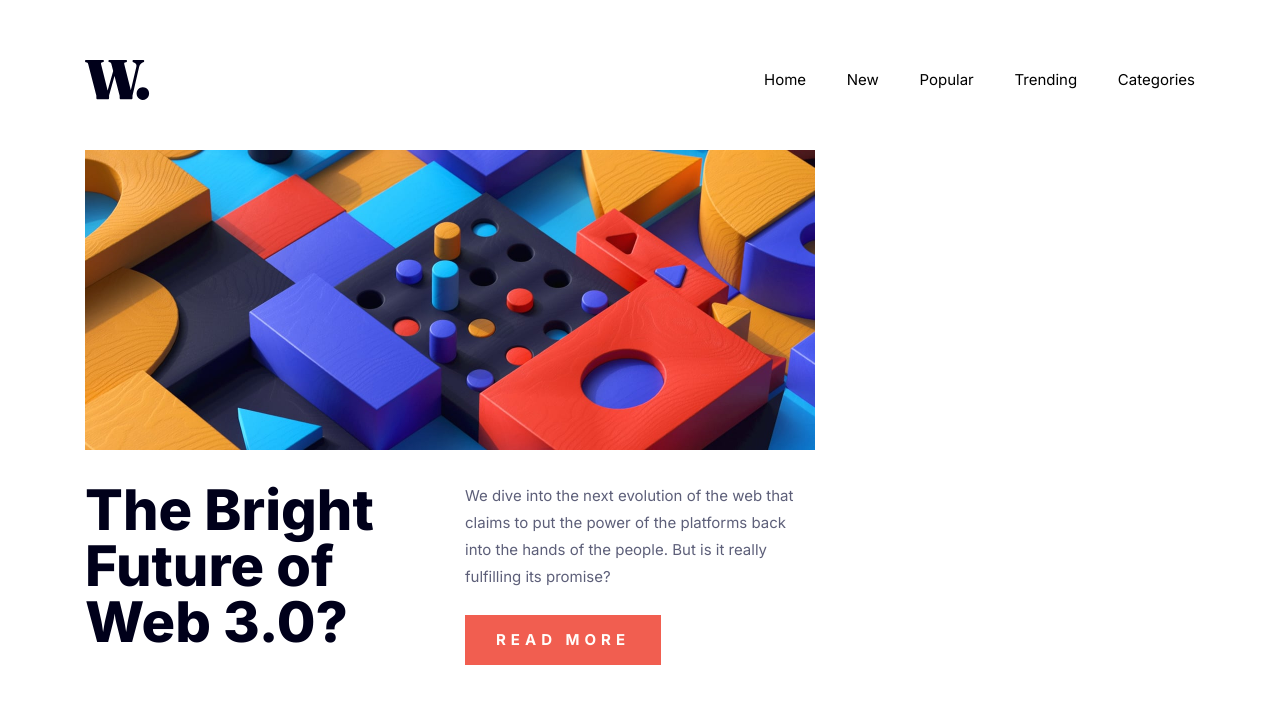
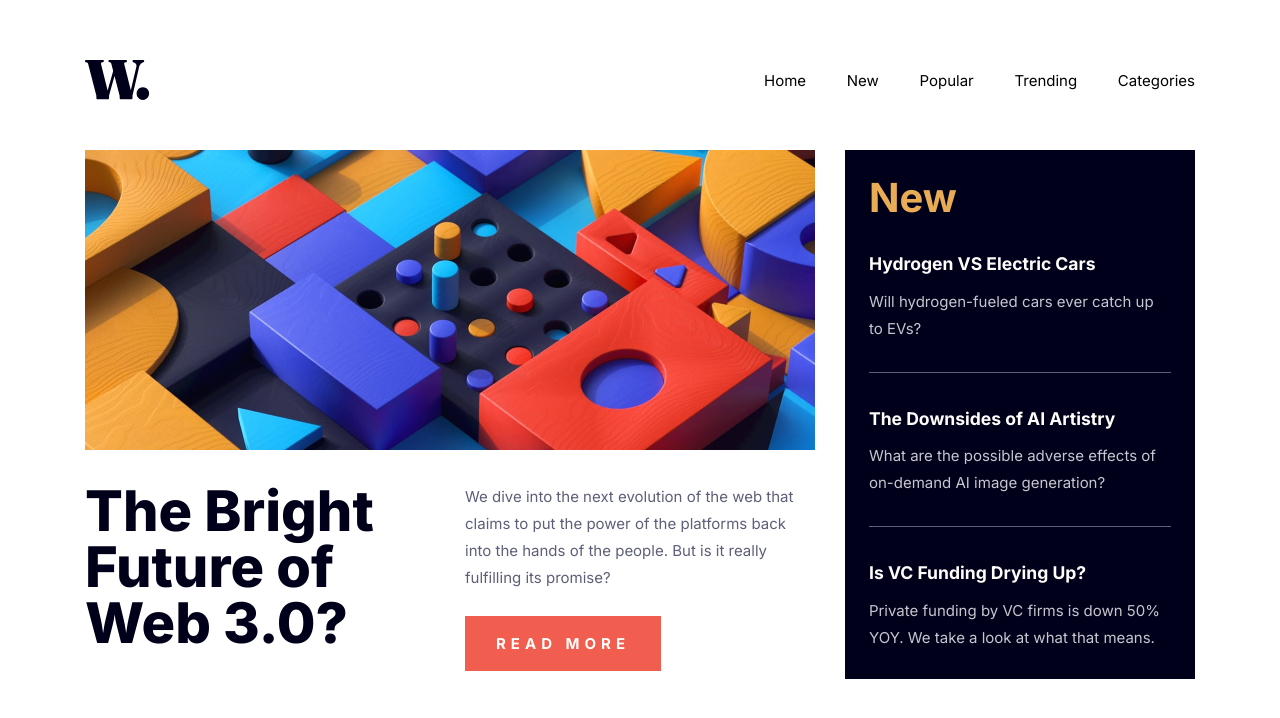
Before and after one commit to LiVinson/news-homepage-main, a website: page index.html in a window 1280 px wide. Drawn offline with Linux system fonts and the light colour scheme.

Commit message:
added new story component styles

```diff
--- a/index.html
+++ b/index.html
@@ -41,7 +41,7 @@
 
   </nav>
   <main>
-    <section>
+    <section class="flex-space-between">
       <div class="featured-story">
         <picture class="featured-story__image">
           <source srcset="./assets/images/image-web-3-desktop.jpg" media="(min-width:375px)"  width="730">
@@ -60,7 +60,34 @@
         </div>
 
       </div>
-      <div class="new">
+
+      <div class="new-stories">
+        <h2 class="new-stories__section-title">New</h2>
+        <div class="new-stories__story">
+          <h3 class="new-stories__story-header">Hydrogen VS Electric Cars</h3>
+          <p class="new-stories__story-summary">Will hydrogen-fueled cars ever catch up to EVs?
+          </p>
+        </div>
+
+        <div class="new-stories__story">
+          <h3 class="new-stories__story-header">The Downsides of AI Artistry</h3>
+          <p class="new-stories__story-summary">What are the possible adverse effects of on-demand AI image generation?</p>
+        </div>
+
+        <div class="new-stories__story">
+          <h3 class="new-stories__story-header">Is VC Funding Drying Up?</h3>
+          <p class="new-stories__story-summary">Private funding by VC firms is down 50% YOY. We take a look at what that means.
+
+          </p>
+        </div>
+
+
+
+
+
+
+
+
 
       </div>
     </section>
@@ -84,16 +111,7 @@
 
 <div style="display:none;">
 
-  New
 
-  Hydrogen VS Electric Cars
-  Will hydrogen-fueled cars ever catch up to EVs?
-
-  The Downsides of AI Artistry
-  What are the possible adverse effects of on-demand AI image generation?
-
-  Is VC Funding Drying Up?
-  Private funding by VC firms is down 50% YOY. We take a look at what that means.
 
   01
   Reviving Retro PCs
--- a/sass/main.scss
+++ b/sass/main.scss
@@ -23,12 +23,17 @@ body {
   font-size: 1.5rem;
   font-family: $primary-font;
   font-weight: 400;
-  line-height: 1.5;
+  line-height: 1.8;
 }
 
 h1 {
   font-size: 5.6rem;
   font-weight: 800;
+  line-height: 1;
+}
+
+h2 {
+  font-size: 4rem;
   line-height: 1;
 }
 
@@ -49,6 +54,11 @@ $secondary-color-3: hsl(240, 100%, 5%); //dark blue
     margin: 0 auto;
 }
 
+
+.flex-space-between {
+  display:flex;
+  justify-content: space-between;
+}
 //----------------COMPONENTS----------------
 
 // ------ Navigation ------
@@ -96,7 +106,7 @@ $secondary-color-3: hsl(240, 100%, 5%); //dark blue
   }
 
   .featured-story__summary {
-    line-height: 1.8;
+
     color: $secondary-color-2
   }
   .featured-story__cta {
@@ -110,7 +120,38 @@ $secondary-color-3: hsl(240, 100%, 5%); //dark blue
     text-decoration: none;
     letter-spacing: .5rem;
 
+  }
 
+
+}
+
+// ------ New Stories ------
+.new-stories {
+  width: 35rem;
+  padding: 2.8rem 2.4rem;
+  background-color: $secondary-color-3;
+
+
+  .new-stories__section-title {
+    color: $primary-color-1;
+    // margin-bottom:2.5rem;
+
+  }
+
+  .new-stories__story-header {
+    margin-bottom:.8rem;
+    color: $neutral;
+
+  }
+
+  .new-stories__story {
+    color: $secondary-color-1;
+    padding-top:3rem;
+  }
+
+  .new-stories__story:not(:last-child) {
+    border-bottom: $secondary-color-2 solid 1px;
+    padding-bottom: 3rem;
 
   }
 
```
Also changed, not shown: style.css, 1 other file.
